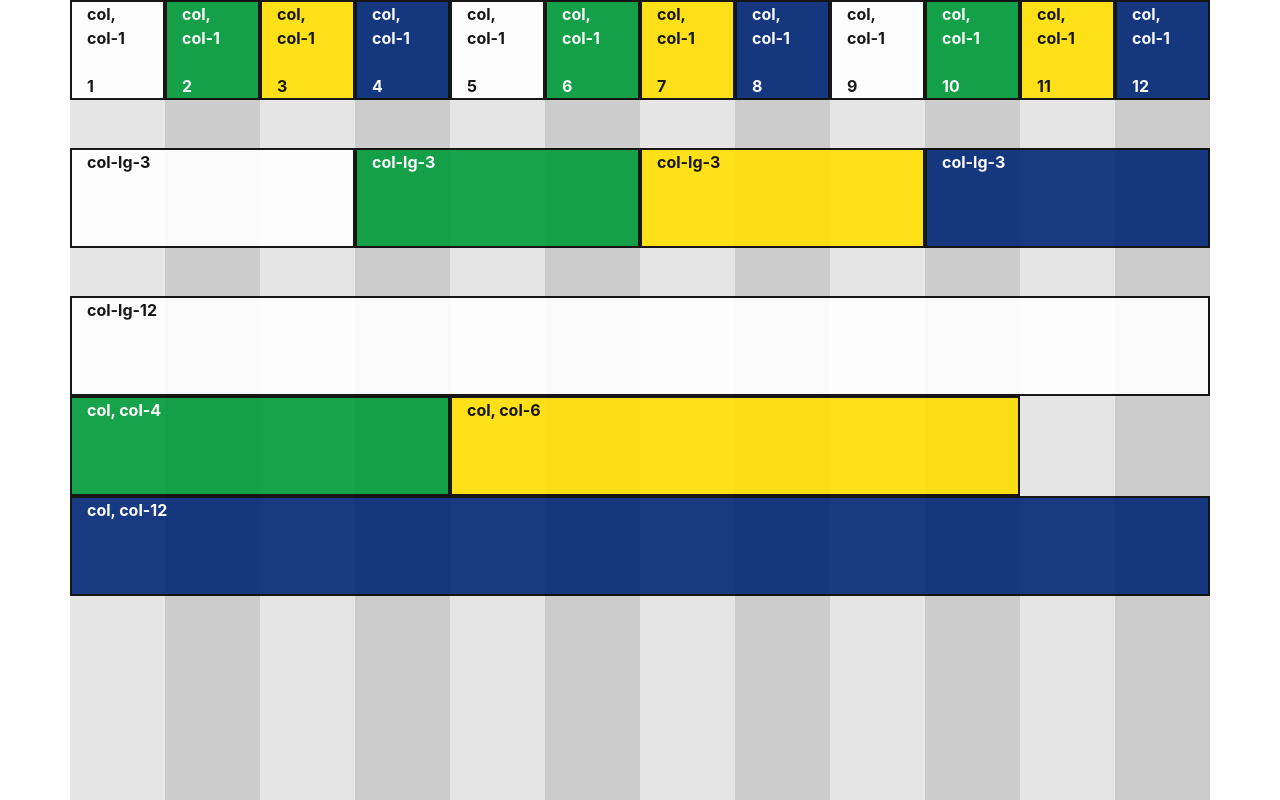
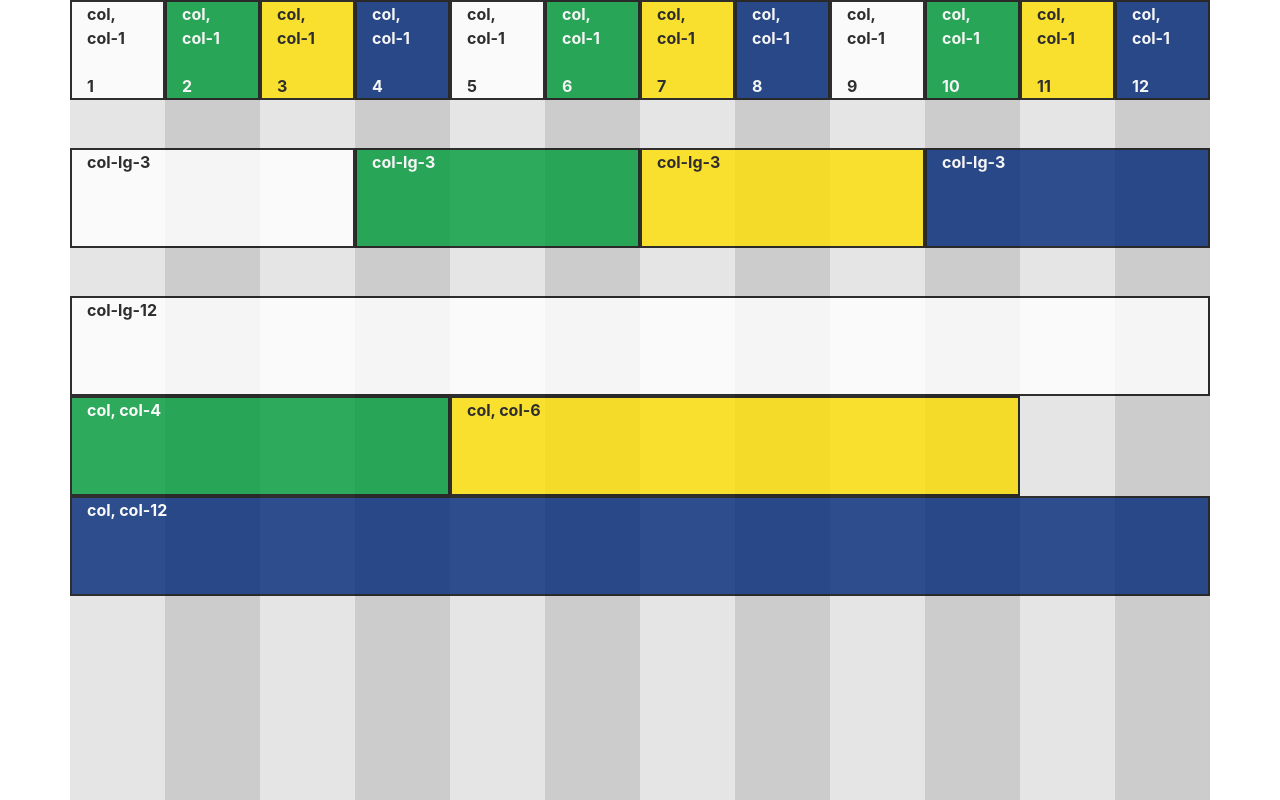
Before and after one commit to amaddatu/bootstrap-demo-html, a plain HTML site: page basic.html in a window 1280 px wide. Drawn offline with nearby package versions, Linux system fonts and the light colour scheme.

Commit message:
Add sophisticated column backdrop

```diff
--- a/css/basic-style.css
+++ b/css/basic-style.css
@@ -21,7 +21,7 @@
     background-color: white;
     color: black;
     z-index: 1;
-    opacity: .9;
+    opacity: .8;
 }
 .col:nth-child(4n-2){
     background-color: #009C3B;
```
